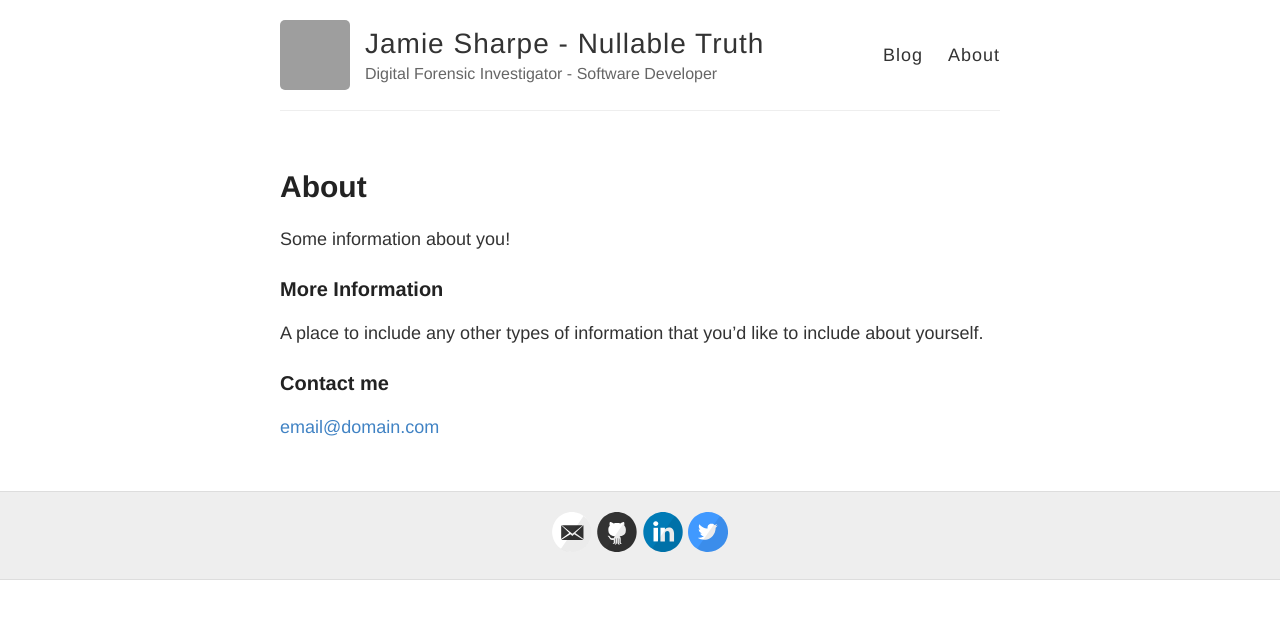
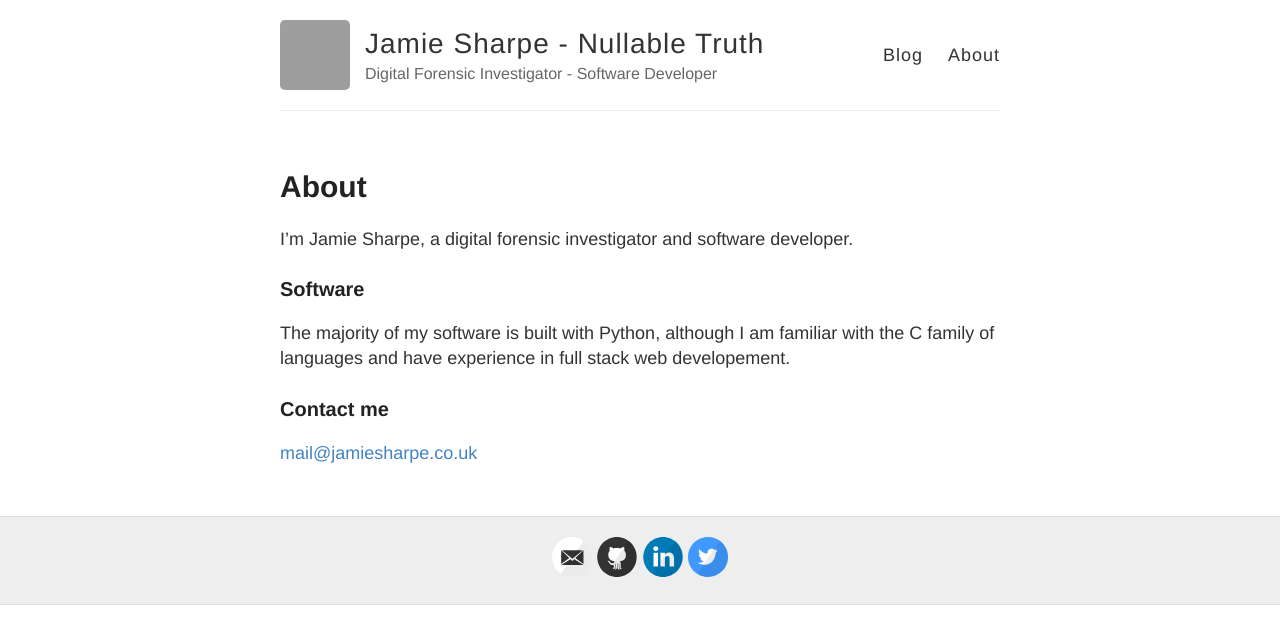
Before and after one commit to JamieSharpe/jamiesharpe.github.io, a Jekyll site: the page built from about.md, in a window 1280 px wide. Shown: the top 644 px of the page. Built offline with Jekyll 4.4.1, drawn with Linux system fonts in a browser that asks for light colours; grey boxes are pictures that could not be loaded.

```diff
--- a/about.md
+++ b/about.md
@@ -4,12 +4,12 @@ title: About
 permalink: /about/
 ---
 
-Some information about you!
+I'm Jamie Sharpe, a digital forensic investigator and software developer.
 
-### More Information
+### Software
 
-A place to include any other types of information that you'd like to include about yourself.
+The majority of my software is built with Python, although I am familiar with the C family of languages and have experience in full stack web developement.
 
 ### Contact me
 
-[email@domain.com](mailto:email@domain.com)
+[mail@jamiesharpe.co.uk](mailto:mail@jamiesharpe.co.uk)
```
Also changed, not shown: _posts/2014-3-3-Hello-World.md (deleted, +0 -13 lines), _posts/2020-8-26-Hello-World.md (added, +6 -0 lines).
